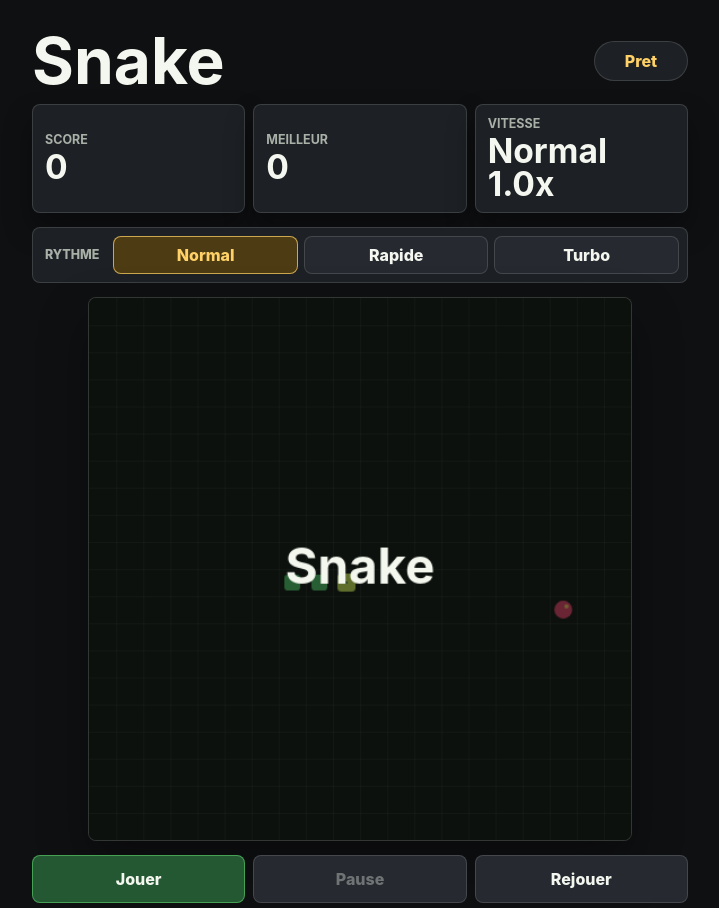
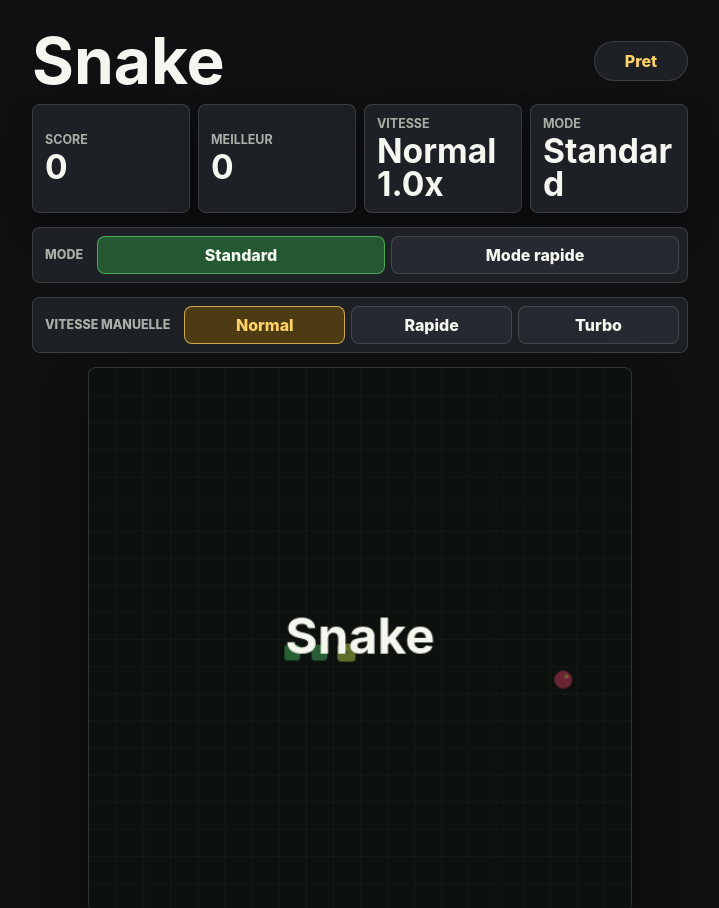
Before and after one commit to agentdouble/lab-snake, a website with bundled scripts: page index.html in a window 1280 px wide. Shown: the top 908 px of the page, without its empty margins (280-999 px from the left). Built offline with nearby package versions, Linux system fonts and the light colour scheme.

Commit message:
S006 add quick mode

```diff
--- a/index.html
+++ b/index.html
@@ -26,10 +26,22 @@
           <span class="stat-label">Vitesse</span>
           <strong id="speed-value">1.0x</strong>
         </div>
+        <div class="stat-block">
+          <span class="stat-label">Mode</span>
+          <strong id="mode-value">Standard</strong>
+        </div>
+      </section>
+
+      <section class="mode-strip" aria-label="Mode de partie">
+        <span class="mode-strip-label">Mode</span>
+        <div class="mode-options" role="group" aria-label="Choix du mode de partie">
+          <button class="mode-option selected" type="button" data-mode-key="standard" aria-pressed="true">Standard</button>
+          <button class="mode-option" type="button" data-mode-key="quick" aria-pressed="false">Mode rapide</button>
+        </div>
       </section>
 
       <section class="speed-strip" aria-label="Vitesse du serpent">
-        <span class="speed-strip-label">Rythme</span>
+        <span class="speed-strip-label" id="speed-strip-label">Vitesse manuelle</span>
         <div class="speed-options" role="group" aria-label="Choix de vitesse">
           <button class="speed-option selected" type="button" data-speed-key="normal" aria-pressed="true">Normal</button>
           <button class="speed-option" type="button" data-speed-key="fast" aria-pressed="false">Rapide</button>
--- a/src/constants.js
+++ b/src/constants.js
@@ -11,6 +11,14 @@ export const SPEED_LEVELS = Object.freeze([
 ]);
 
 export const DEFAULT_SPEED_KEY = SPEED_LEVELS[0].key;
+export const QUICK_MODE_SPEED_KEY = "fast";
+
+export const GAME_MODES = Object.freeze([
+  Object.freeze({ key: "standard", label: "Standard", speedKey: null }),
+  Object.freeze({ key: "quick", label: "Mode rapide", speedKey: QUICK_MODE_SPEED_KEY })
+]);
+
+export const DEFAULT_MODE_KEY = GAME_MODES[0].key;
 
 export const STATUS = Object.freeze({
   READY: "ready",
--- a/src/engine.js
+++ b/src/engine.js
@@ -1,7 +1,9 @@
 import {
   DELAY_STEP_MS,
+  DEFAULT_MODE_KEY,
   DEFAULT_SPEED_KEY,
   DIRECTIONS,
+  GAME_MODES,
   GRID_SIZE,
   MIN_DELAY_MS,
   SPEED_LEVELS,
@@ -10,6 +12,7 @@ import {
 } from "./constants.js";
 
 const SPEED_LEVEL_BY_KEY = Object.freeze(Object.fromEntries(SPEED_LEVELS.map((level) => [level.key, level])));
+const GAME_MODE_BY_KEY = Object.freeze(Object.fromEntries(GAME_MODES.map((mode) => [mode.key, mode])));
 
 const DEFAULT_SNAKE = Object.freeze([
   Object.freeze({ x: 9, y: 10 }),
@@ -24,11 +27,13 @@ export function createInitialState(options = {}) {
     snake = DEFAULT_SNAKE,
     direction = DIRECTIONS.RIGHT,
     apple,
+    modeKey = DEFAULT_MODE_KEY,
     speedKey = DEFAULT_SPEED_KEY
   } = options;
 
   const initialSnake = snake.map(copyCell);
-  const speedLevel = getSpeedLevel(speedKey);
+  const gameMode = getGameMode(modeKey);
+  const speedLevel = getSpeedLevel(gameMode.speedKey ?? speedKey);
 
   return {
     snake: initialSnake,
@@ -38,6 +43,7 @@ export function createInitialState(options = {}) {
     score: 0,
     bestScore,
     status: STATUS.READY,
+    modeKey: gameMode.key,
     speedKey: speedLevel.key,
     ticks: 0
   };
@@ -62,20 +68,37 @@ export function pauseGame(state) {
 export function resetGame(state, options = {}) {
   return createInitialState({
     bestScore: state.bestScore,
+    modeKey: state.modeKey,
     speedKey: state.speedKey,
     ...options
   });
 }
 
-export function setSpeedLevel(state, speedKey) {
-  const speedLevel = getSpeedLevel(speedKey);
+export function setGameMode(state, modeKey) {
+  const gameMode = getGameMode(modeKey);
+  const speedLevel = getSpeedLevel(gameMode.speedKey ?? state.speedKey);
 
-  if (state.speedKey === speedLevel.key) {
+  if (state.modeKey === gameMode.key && state.speedKey === speedLevel.key) {
     return state;
   }
 
   return {
     ...state,
+    modeKey: gameMode.key,
+    speedKey: speedLevel.key
+  };
+}
+
+export function setSpeedLevel(state, speedKey) {
+  const speedLevel = getSpeedLevel(speedKey);
+
+  if (state.modeKey === DEFAULT_MODE_KEY && state.speedKey === speedLevel.key) {
+    return state;
+  }
+
+  return {
+    ...state,
+    modeKey: DEFAULT_MODE_KEY,
     speedKey: speedLevel.key
   };
 }
@@ -157,6 +180,14 @@ export function getSpeedLevel(speedKey) {
   return SPEED_LEVEL_BY_KEY[speedKey] ?? SPEED_LEVEL_BY_KEY[DEFAULT_SPEED_KEY];
 }
 
+export function getGameMode(modeKey) {
+  return GAME_MODE_BY_KEY[modeKey] ?? GAME_MODE_BY_KEY[DEFAULT_MODE_KEY];
+}
+
+export function isSpeedLockedByMode(modeKey) {
+  return Boolean(getGameMode(modeKey).speedKey);
+}
+
 export function getSpeedMultiplier(score, speedKey = DEFAULT_SPEED_KEY) {
   return START_DELAY_MS / getTickDelay(score, speedKey);
 }
--- a/src/main.js
+++ b/src/main.js
@@ -1,12 +1,15 @@
 import { DIRECTIONS, STATUS } from "./constants.js";
 import {
   createInitialState,
+  getGameMode,
   getSpeedLevel,
   getSpeedMultiplier,
   getTickDelay,
+  isSpeedLockedByMode,
   pauseGame,
   queueDirection,
   resetGame,
+  setGameMode,
   setSpeedLevel,
   startGame,
   stepState
@@ -19,10 +22,13 @@ const canvas = document.querySelector("#game-canvas");
 const scoreValue = document.querySelector("#score-value");
 const bestValue = document.querySelector("#best-value");
 const speedValue = document.querySelector("#speed-value");
+const modeValue = document.querySelector("#mode-value");
 const statusLabel = document.querySelector("#status-label");
 const playButton = document.querySelector("#play-button");
 const pauseButton = document.querySelector("#pause-button");
 const restartButton = document.querySelector("#restart-button");
+const modeButtons = [...document.querySelectorAll("[data-mode-key]")];
+const speedStripLabel = document.querySelector("#speed-strip-label");
 const speedButtons = [...document.querySelectorAll("[data-speed-key]")];
 const render = createRenderer(canvas);
 
@@ -89,11 +95,20 @@ function restart() {
 }
 
 function chooseSpeed(speedKey) {
+  if (state.status === STATUS.RUNNING || isSpeedLockedByMode(state.modeKey)) {
+    return;
+  }
+
+  setState(setSpeedLevel(state, speedKey));
+  canvas.focus();
+}
+
+function chooseMode(modeKey) {
   if (state.status === STATUS.RUNNING) {
     return;
   }
 
-  setState(setSpeedLevel(state, speedKey));
+  setState(setGameMode(state, modeKey));
   canvas.focus();
 }
 
@@ -107,19 +122,31 @@ function handleDirection(direction) {
 }
 
 function updateHud() {
+  const gameMode = getGameMode(state.modeKey);
   const speedLevel = getSpeedLevel(state.speedKey);
+  const isSpeedLocked = isSpeedLockedByMode(state.modeKey);
 
   scoreValue.textContent = String(state.score);
   bestValue.textContent = String(state.bestScore);
+  modeValue.textContent = gameMode.label;
   speedValue.textContent = `${speedLevel.label} ${getSpeedMultiplier(state.score, state.speedKey).toFixed(1)}x`;
+  speedStripLabel.textContent = isSpeedLocked ? "Vitesse du mode" : "Vitesse manuelle";
   statusLabel.textContent = statusText(state.status);
   playButton.disabled = state.status === STATUS.RUNNING || state.status === STATUS.GAME_OVER || state.status === STATUS.WON;
   pauseButton.disabled = state.status !== STATUS.RUNNING;
 
+  modeButtons.forEach((button) => {
+    const isSelected = button.dataset.modeKey === state.modeKey;
+
+    button.disabled = state.status === STATUS.RUNNING;
+    button.setAttribute("aria-pressed", String(isSelected));
+    button.classList.toggle("selected", isSelected);
+  });
+
   speedButtons.forEach((button) => {
     const isSelected = button.dataset.speedKey === state.speedKey;
 
-    button.disabled = state.status === STATUS.RUNNING;
+    button.disabled = state.status === STATUS.RUNNING || isSpeedLocked;
     button.setAttribute("aria-pressed", String(isSelected));
     button.classList.toggle("selected", isSelected);
   });
@@ -145,6 +172,10 @@ playButton.addEventListener("click", play);
 pauseButton.addEventListener("click", pause);
 restartButton.addEventListener("click", restart);
 
+modeButtons.forEach((button) => {
+  button.addEventListener("click", () => chooseMode(button.dataset.modeKey));
+});
+
 speedButtons.forEach((button) => {
   button.addEventListener("click", () => chooseSpeed(button.dataset.speedKey));
 });
--- a/src/styles.css
+++ b/src/styles.css
@@ -39,12 +39,13 @@ button {
   margin: 0 auto;
   padding: clamp(16px, 4vw, 32px);
   display: grid;
-  grid-template-rows: auto auto auto minmax(0, 1fr) auto;
+  grid-template-rows: auto auto auto auto minmax(0, 1fr) auto;
   gap: 14px;
 }
 
 .top-bar,
 .score-strip,
+.mode-strip,
 .speed-strip,
 .control-strip {
   width: 100%;
@@ -77,7 +78,7 @@ h1 {
 
 .score-strip {
   display: grid;
-  grid-template-columns: repeat(3, minmax(0, 1fr));
+  grid-template-columns: repeat(4, minmax(0, 1fr));
   gap: 8px;
 }
 
@@ -109,6 +110,7 @@ h1 {
   line-height: 1;
 }
 
+.mode-strip,
 .speed-strip {
   min-height: 54px;
   padding: 8px;
@@ -121,6 +123,7 @@ h1 {
   gap: 10px;
 }
 
+.mode-strip-label,
 .speed-strip-label {
   padding-inline: 4px;
   color: var(--muted);
@@ -130,13 +133,22 @@ h1 {
   letter-spacing: 0;
 }
 
+.mode-options,
 .speed-options {
   min-width: 0;
   display: grid;
-  grid-template-columns: repeat(3, minmax(0, 1fr));
   gap: 6px;
 }
 
+.mode-options {
+  grid-template-columns: repeat(2, minmax(0, 1fr));
+}
+
+.speed-options {
+  grid-template-columns: repeat(3, minmax(0, 1fr));
+}
+
+.mode-option,
 .speed-option {
   min-width: 0;
   min-height: 38px;
@@ -148,16 +160,24 @@ h1 {
   cursor: pointer;
 }
 
+.mode-option.selected {
+  border-color: rgba(99, 220, 113, 0.6);
+  background: #245833;
+  color: var(--ink);
+}
+
 .speed-option.selected {
   border-color: rgba(255, 209, 102, 0.72);
   background: #4d3b14;
   color: var(--yellow);
 }
 
+.mode-option:hover:not(:disabled),
 .speed-option:hover:not(:disabled) {
   border-color: var(--cyan);
 }
 
+.mode-option:disabled,
 .speed-option:disabled {
   color: rgba(244, 247, 239, 0.36);
   cursor: not-allowed;
@@ -225,6 +245,7 @@ h1 {
   }
 
   .score-strip {
+    grid-template-columns: repeat(2, minmax(0, 1fr));
     gap: 6px;
   }
 
@@ -233,6 +254,7 @@ h1 {
     padding: 9px;
   }
 
+  .mode-strip,
   .speed-strip {
     grid-template-columns: 1fr;
     gap: 7px;
```
Also changed, not shown: MEMORY.md (+1 -0 lines), tests/engine.test.js (+36 -1 lines).
